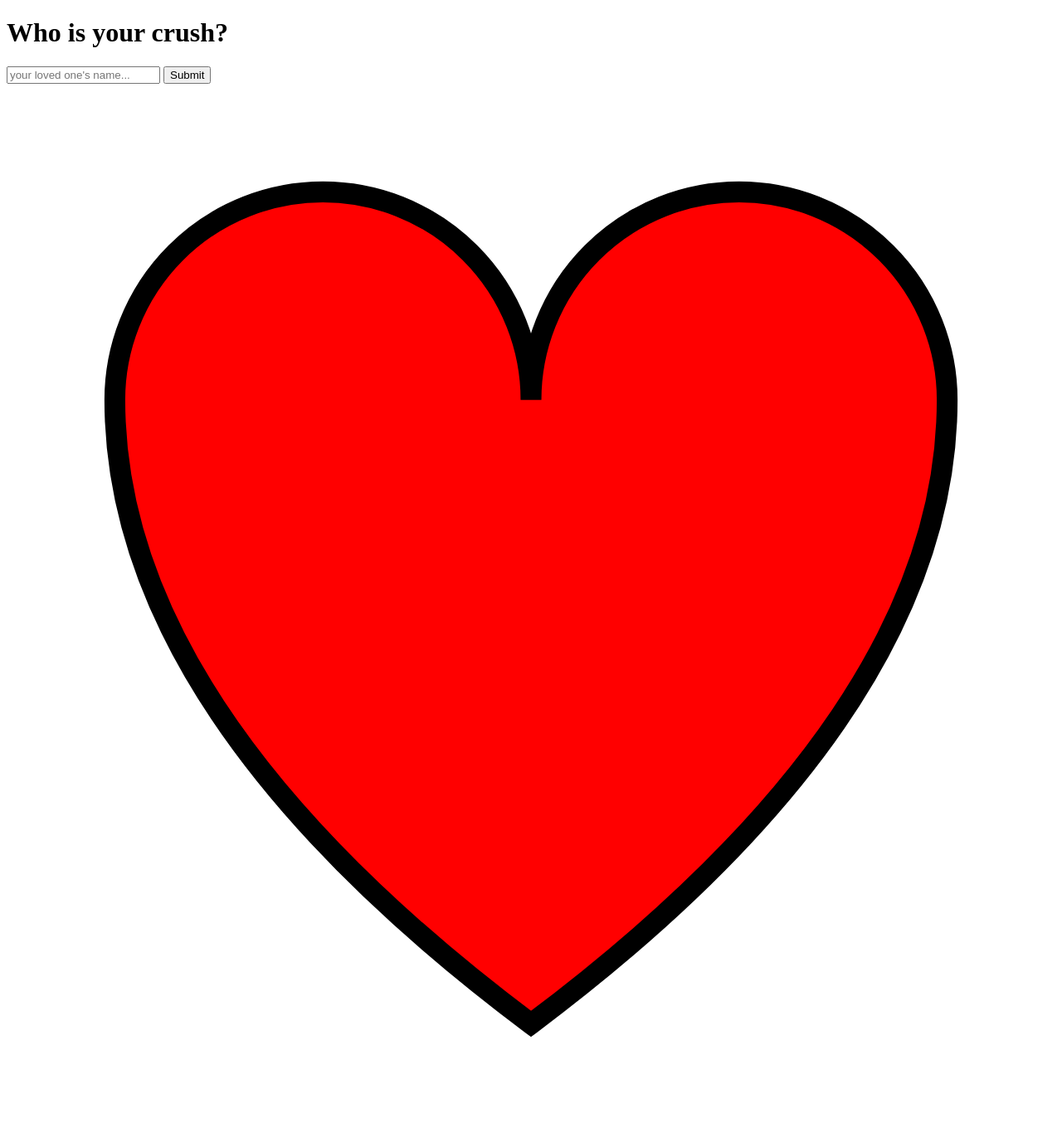
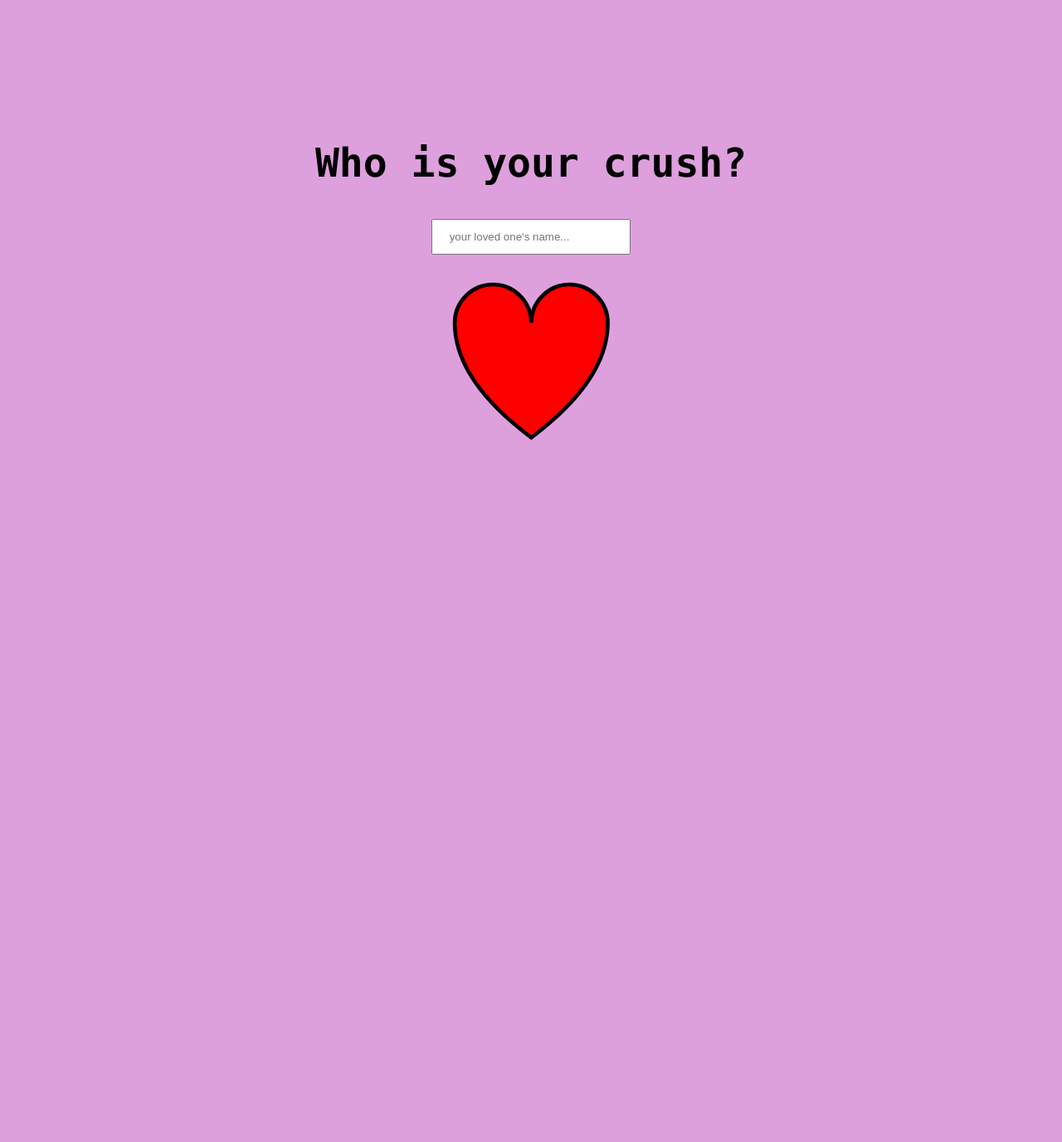
Before and after one commit to Hladgerd/javascript-game, a Flask app: page / in a window 1280 px wide. Shown: the whole page at 83% size. After the commit the page ends 531 px from the top, so only its background shows below. Run offline with Flask 2, Linux system fonts and the light colour scheme.

Commit message:
append style.css

```diff
--- a/static/CSS/style.css
+++ b/static/CSS/style.css
@@ -1,3 +1,41 @@
+* {
+    box-sizing: border-box;
+}
+
+body {
+    min-width: 400px;
+    background-color: plum;
+    font-family: 'Consolas', 'Monaco', 'Bitstream Vera Sans Mono', monospace;
+
+}
+
+.container {
+    display: flex;
+    justify-content: center;
+    flex-direction: column;
+    align-items: center;
+}
+
+circle {
+    }
+
+#submit-button {
+    display: none;
+}
+#main-header {
+    margin-top: 10rem;
+    font-size: 300%
+
+}
+
+#crush-input {
+    width: 100%;
+    padding: 12px 20px;
+    margin: 8px 0;
+}
+
+
+
 svg {
     overflow: visible;
     margin: 5px;
```
